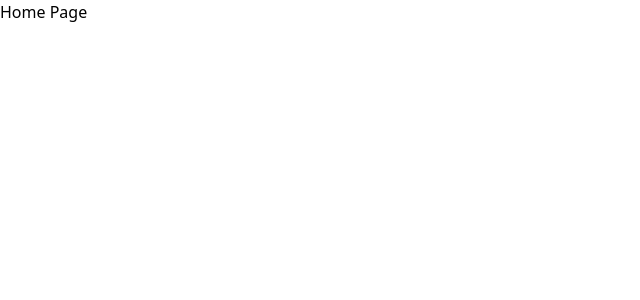
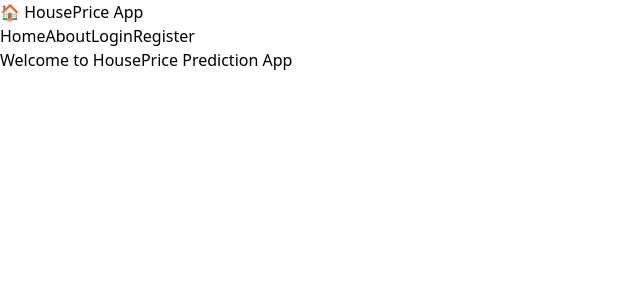
Before and after one commit to sanjayahewage0103/house-price-prediction-app, a React (Vite) app in the folder frontend/: page / in a window 1280 px wide. Shown: the top 300 px of the page, without its empty margins (0-640 px from the left). Built offline with nearby package versions, Linux system fonts and the light colour scheme.

Commit message:
Refactor App component to include NavigationBar and update route elements

```diff
--- a/frontend/src/App.jsx
+++ b/frontend/src/App.jsx
@@ -1,12 +1,21 @@
 import { Routes, Route } from "react-router-dom";
+import LoginPage from "./components/LoginPage";
+import RegisterPage from "./components/RegisterPage";
+import NavigationBar from "./components/NavigationBar";
 
 function App() {
   return (
-    <Routes>
-      <Route path="/" element={<h1>Home Page</h1>} />
-      <Route path="/login" element={<h1>Login</h1>} />
-      <Route path="/register" element={<h1>Register</h1>} />
-    </Routes>
+    <>
+      <NavigationBar />
+      <Routes>
+        <Route path="/" element={<h1 className="p-4">Welcome to HousePrice Prediction App</h1>} />
+        <Route path="/login" element={<LoginPage />} />
+        <Route path="/register" element={<RegisterPage />} />
+        <Route path="/predict" element={<h1 className="p-4">Prediction Form Page</h1>} />
+        <Route path="/about" element={<h1 className="p-4">About Page</h1>} />
+        <Route path="/dashboard" element={<h1 className="p-4">Admin Dashboard</h1>} />
+      </Routes>
+    </>
   );
 }
 
```
